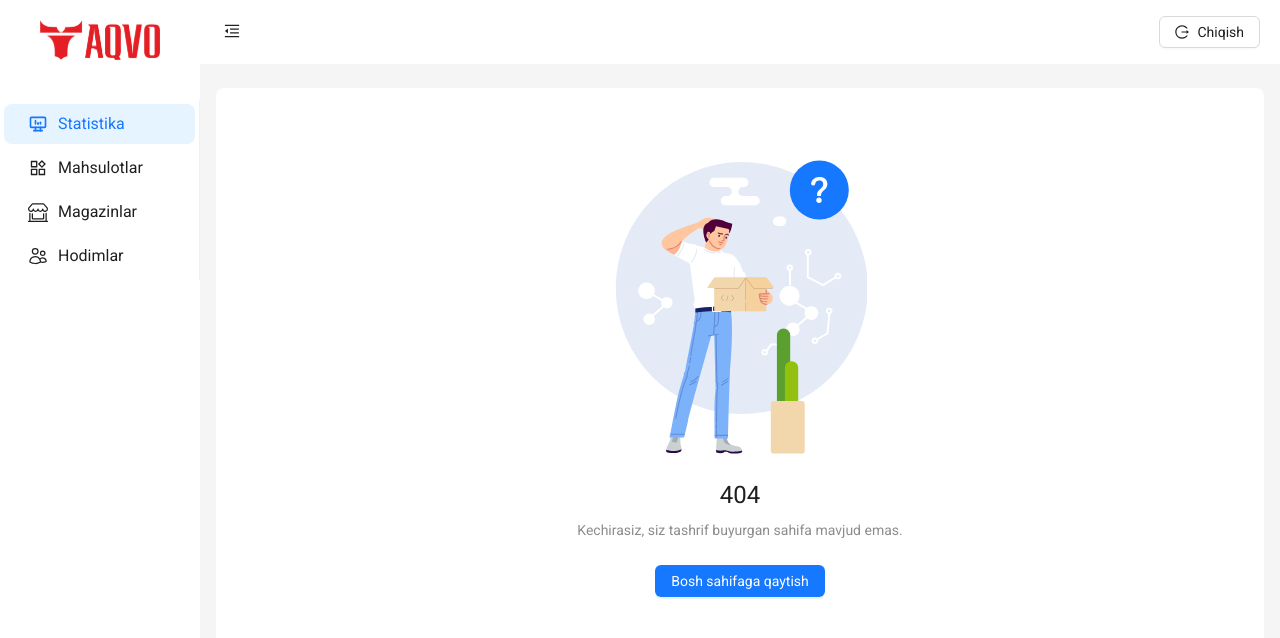
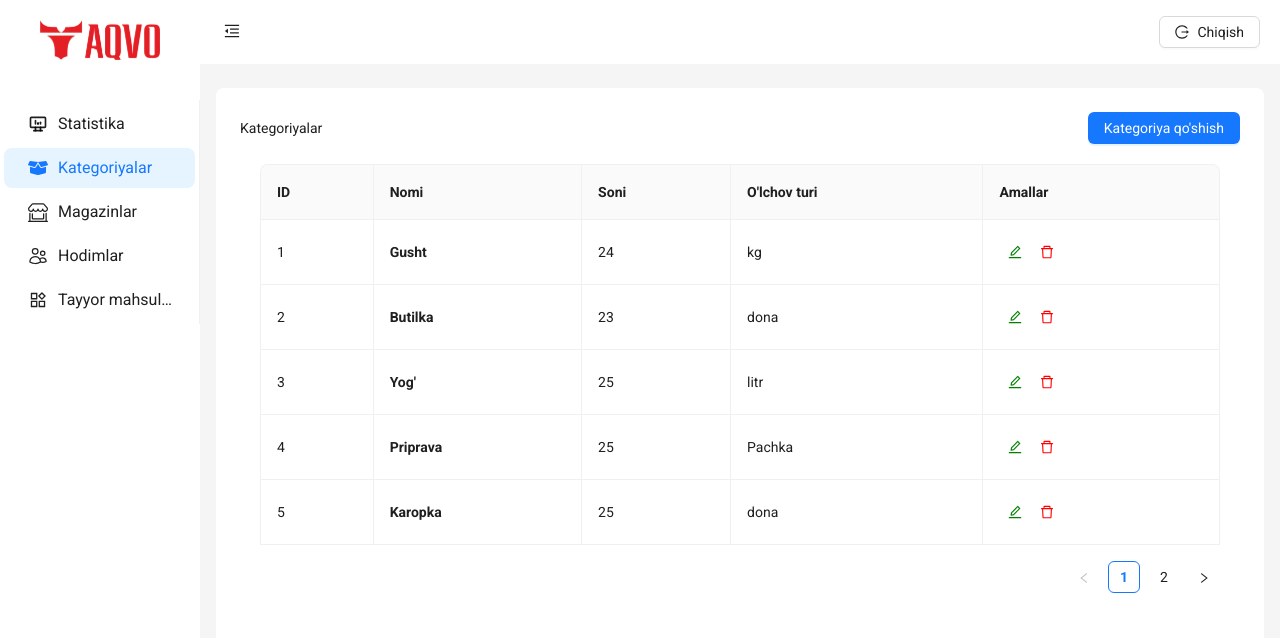
Before and after one commit to ShamsiddinWeb/Sovchilar-Admin, a React (Vite) app: page /categories in a window 1280 px wide. Before the commit this address had no page. Shown: the top 638 px of the page. Built offline with nearby package versions, Linux system fonts and the light colour scheme.

Commit message:
add edit form and add form in category

```diff
--- a/src/App.jsx
+++ b/src/App.jsx
@@ -1,34 +1,34 @@
-
-import { Route, Routes } from 'react-router-dom'
-import './App.css'
-import RootLayout from './layout/Layout'
-import Analytics from './pages/analiytics/Analytics'
-import Employees from './pages/employment/Employees'
-import Products from './pages/products/Products'
-import Shops from './pages/shop/Shops'
-import Login from './pages/auth/Login'
-import Error404 from './pages/error404/Error404'
-import SingleShop from './pages/shop/components/SingleShop'
+import { Route, Routes } from "react-router-dom";
+import "./App.css";
+import RootLayout from "./layout/Layout";
+import Analytics from "./pages/analiytics/Analytics";
+import Employees from "./pages/employment/Employees";
+import Category from "./pages/products/Category";
+import Shops from "./pages/shop/Shops";
+import Login from "./pages/auth/Login";
+import Error404 from "./pages/error404/Error404";
+import SingleShop from "./pages/shop/components/SingleShop";
+import ReadyProduct from "./pages/readyProduct/ReadyProduct";
+import SingleCategory from "./pages/products/components/SingleCategory";
 
 function App() {
-
   return (
     <>
-    <Routes>
-        <Route path='login' element={<Login/>}/>
+      <Routes>
+        <Route path="login" element={<Login />} />
         <Route path="/" element={<RootLayout />}>
           <Route index element={<Analytics />} />
-          <Route path="/products" element={<Products />} />
+          <Route path="/categories" element={<Category />} />
+          <Route path="/categories/:id" element={<SingleCategory />} />
           <Route path="/shops" element={<Shops />} />
           <Route path="/shops/:id" element={<SingleShop />} />
           <Route path="/employees" element={<Employees />} />
-          <Route path='/*' element={<Error404/>}/>
+          <Route path="/ready-product" element={<ReadyProduct />} />
+          <Route path="/*" element={<Error404 />} />
         </Route>
-
       </Routes>
-
     </>
-  )
+  );
 }
 
-export default App
+export default App;
--- a/src/layout/Layout.jsx
+++ b/src/layout/Layout.jsx
@@ -11,6 +11,7 @@ import { AiOutlineProduct } from "react-icons/ai";
 import { Button, Layout, Menu, theme } from 'antd';
 import { Link, Outlet, useLocation, useNavigate, useParams } from 'react-router-dom';
 import logo from "../assets/logo.png"
+import { FaBoxOpen } from 'react-icons/fa';
 const { Header, Sider, Content } = Layout;
 const RootLayout = () => {
   const [collapsed, setCollapsed] = useState(false);
@@ -27,7 +28,9 @@ const RootLayout = () => {
     switch (location?.pathname) {
       case '/analytics':
         return ['1'];
-      case '/products':
+      case '/categories':
+        return ['2'];
+        case `/categories/${id}`:
         return ['2'];
       case '/shops':
         return ['3'];
@@ -35,6 +38,8 @@ const RootLayout = () => {
         return ['3'];
       case '/employees':
         return ['4'];
+        case '/ready-product':
+        return ['5'];
       default:
         return ['1'];
     }
@@ -62,8 +67,8 @@ const RootLayout = () => {
               },
               {
                 key: '2',
-                icon: <AiOutlineProduct style={{fontSize: "20px"}}/>,
-                label: <Link to="/products">Mahsulotlar</Link>,
+                icon: <FaBoxOpen style={{fontSize: "20px"}}/>,
+                label: <Link to="/categories">Kategoriyalar</Link>,
               },
               {
                 key: '3',
@@ -74,6 +79,11 @@ const RootLayout = () => {
                 key: '4',
                 icon: <HiOutlineUsers style={{fontSize: "20px"}}/>,
                 label: <Link to="/employees">Hodimlar</Link>,
+              },
+              {
+                key: '5',
+                icon: <AiOutlineProduct style={{fontSize: "20px"}}/>,
+                label: <Link to="/ready-product">Tayyor mahsulotlar</Link>,
               },
 
           ]}
--- /dev/null
+++ b/src/pages/products/Category.jsx
@@ -0,0 +1,46 @@
+import { Button } from "antd";
+import React, { useState } from "react";
+import ModalComponent from "../../components/Modal";
+import MyTable from "./components/Table";
+import CategoryAddForm from "./components/CategoryAddForm";
+import CategoryEditForm from "./components/CategoryEditForm";
+
+const Category = () => {
+  const [isModalOpen, setIsModalOpen] = useState(false);
+  const [formType, setFormType] = useState(null)
+  const [editCategoryData, setEditCategoryData] = useState(null)
+
+  const showModal = (type) => {
+    setFormType(type);
+    setIsModalOpen(true);
+  };
+
+  const handleOk = () => {
+    setIsModalOpen(false);
+  };
+
+  const handleCancel = () => {
+    setIsModalOpen(false);
+  };
+  return (
+    <div>
+      <ModalComponent
+        isOpen={isModalOpen}
+        onOk={handleOk}
+        onCancel={handleCancel}
+        title={formType === "add" ? "Kategoriya qo'shish" : "Kategoriya tahrirlash"}
+      >
+        {formType === "add" ? <CategoryAddForm onModalClose={handleCancel}/> : formType === "edit" ? <CategoryEditForm editCategoryData={editCategoryData} onModalClose={handleCancel}/> : <div></div>}
+      </ModalComponent>
+      <div className="flex justify-between items-center">
+        <div>Kategoriyalar</div>
+        <Button type="primary" onClick={() => showModal("add")}>
+          Kategoriya qo'shish
+        </Button>
+      </div>
+      <MyTable showModal={showModal} setEditCategoryData={setEditCategoryData}/>
+    </div>
+  );
+};
+
+export default Category;
--- a/src/pages/products/Products.jsx
+++ /dev/null
@@ -1,42 +0,0 @@
-import { Button } from "antd";
-import React, { useState } from "react";
-import ModalComponent from "../../components/Modal";
-import MyTable from "./components/Table";
-
-const Products = () => {
-  const [isModalOpen, setIsModalOpen] = useState(false);
-
-  const showModal = () => {
-    setIsModalOpen(true);
-  };
-
-  const handleOk = () => {
-    setIsModalOpen(false);
-  };
-
-  const handleCancel = () => {
-    setIsModalOpen(false);
-  };
-  return (
-    <div>
-      <ModalComponent
-        isOpen={isModalOpen}
-        onOk={handleOk}
-        onCancel={handleCancel}
-        title="Mahsulot qo'shish"
-      >
-        <p>This is a dynamic modal content!</p>
-        <p>You can pass any React element here as children.</p>
-      </ModalComponent>
-      <div className="flex justify-between items-center">
-        <div>Mahsulotlar</div>
-        <Button type="primary" onClick={showModal}>
-          Mahsulot qo'shish
-        </Button>
-      </div>
-      <MyTable />
-    </div>
-  );
-};
-
-export default Products;
--- /dev/null
+++ b/src/pages/products/components/CategoryAddForm.jsx
@@ -0,0 +1,84 @@
+import React, { useEffect } from "react";
+import { Button, Select } from "antd";
+import { useForm, Controller } from "react-hook-form";
+import InputField from "../../../components/InputField";
+import { unitOptions } from "../constants/data";
+const { Option } = Select;
+
+const CategoryAddForm = ({ onModalClose }) => {
+  const {
+    control,
+    handleSubmit,
+    formState: { errors },
+    reset,
+  } = useForm();
+
+  useEffect(() => {
+    reset();
+  }, [onModalClose]);
+
+  const onSubmit = (data) => {
+    console.log(data);
+    onModalClose();
+    reset();
+  };
+
+  return (
+    <form className="mt-[20px]" onSubmit={handleSubmit(onSubmit)}>
+      {/* Kategoriya nomi maydoni */}
+      <InputField
+        control={control}
+        name="category"
+        label="Kategoriya Nomi"
+        placeholder="Masalan, Go'sht"
+        type="text"
+        rules={{
+          required: "Kategoriya nomi maydoni talab qilinadi",
+          minLength: {
+            value: 2,
+            message:
+              "Kategoriya nomi kamida 2 ta belgidan iborat bo'lishi kerak",
+          },
+        }}
+        error={errors?.category} // Xatolikni ko'rsatish
+      />
+
+      {/* Miqdor turi maydoni */}
+      <div className="mb-4">
+        <label className="block text-gray-700 font-medium mb-1">
+          Miqdor Turi
+        </label>
+        <Controller
+          control={control}
+          name="unit"
+          rules={{
+            required: "Miqdor turi maydoni talab qilinadi",
+          }}
+          render={({ field }) => (
+            <Select
+              {...field}
+              className="w-full"
+              placeholder="Miqdor turini tanlang"
+              allowClear
+            >
+              {unitOptions?.map((option, i) => (
+                <Option key={i} value={option?.value}>
+                  {option?.label}
+                </Option>
+              ))}
+            </Select>
+          )}
+        />
+        {errors?.unit && (
+          <p className="text-red-500 text-sm mt-1">{errors?.unit?.message}</p>
+        )}
+      </div>
+
+      <Button type="primary" htmlType="submit" className="w-full">
+        Saqlash
+      </Button>
+    </form>
+  );
+};
+
+export default CategoryAddForm;
--- /dev/null
+++ b/src/pages/products/components/CategoryEditForm.jsx
@@ -0,0 +1,85 @@
+
+import { useEffect, useState } from "react";
+import { Button, Select } from "antd";
+import { useForm, Controller } from "react-hook-form";
+import InputField from "../../../components/InputField";
+import { unitOptions } from "../constants/data";
+const { Option } = Select;
+
+const CategoryEditForm = ({ onModalClose, editCategoryData }) => {
+  const { control, handleSubmit, formState: { errors }, reset } = useForm();
+
+  useEffect(() => {
+    if (editCategoryData) {
+      reset({
+        category: editCategoryData.category,
+        unit: editCategoryData.unit,
+      });
+    }
+  }, [editCategoryData]);
+
+  const onSubmit = async (data) => {
+    console.log(data);
+
+  };
+
+  return (
+    <form className="mt-[20px]" onSubmit={handleSubmit(onSubmit)}>
+      {/* Kategoriya nomi maydoni */}
+      <InputField
+        control={control}
+        name="category"
+        label="Kategoriya Nomi"
+        placeholder="Masalan, Go'sht"
+        type="text"
+        rules={{
+          required: "Kategoriya nomi maydoni talab qilinadi",
+          minLength: {
+            value: 2,
+            message: "Kategoriya nomi kamida 2 ta belgidan iborat bo'lishi kerak",
+          }
+        }}
+        error={errors?.category} // Xatolikni ko'rsatish
+      />
+
+      {/* Miqdor turi maydoni */}
+      <div className="mb-4">
+        <label className="block text-gray-700 font-medium mb-1">Miqdor Turi</label>
+        <Controller
+          control={control}
+          name="unit"
+          rules={{
+            required: "Miqdor turi maydoni talab qilinadi",
+          }}
+          render={({ field }) => (
+            <Select
+              {...field}
+              className="w-full"
+              placeholder="Miqdor turini tanlang"
+              allowClear
+            >
+              {unitOptions?.map((option, i) => (
+                <Option key={i} value={option?.value}>
+                  {option?.label}
+                </Option>
+              ))}
+            </Select>
+          )}
+        />
+        {errors?.unit && (
+          <p className="text-red-500 text-sm mt-1">{errors?.unit?.message}</p>
+        )}
+      </div>
+
+      <Button
+        type="primary"
+        htmlType="submit"
+        className="w-full"
+      >
+        Saqlash
+      </Button>
+    </form>
+  );
+};
+
+export default CategoryEditForm;
--- /dev/null
+++ b/src/pages/products/components/SingleCategory.jsx
@@ -0,0 +1,17 @@
+import React from "react";
+import { Button } from "antd";
+
+const SingleCategory = () => {
+  return (
+    <div>
+      <div className="flex justify-between items-center">
+        <div>Mahsulotlar</div>
+        <Button type="primary" >
+          Mahsulot qo'shish
+        </Button>
+      </div>
+    </div>
+  );
+};
+
+export default SingleCategory;
--- a/src/pages/products/components/Table.jsx
+++ b/src/pages/products/components/Table.jsx
@@ -1,63 +1,48 @@
-import React, { useState } from "react";
+
 import { Table, Button, Popconfirm } from "antd";
-import "antd/dist/reset.css"; // Ant Design CSS qo'shilganiga ishonch hosil qiling
+import "antd/dist/reset.css";
 import {
   DeleteOutlined,
   EditOutlined,
   QuestionCircleOutlined,
 } from "@ant-design/icons";
-import ModalComponent from "../../../components/Modal";
+import { useNavigate } from "react-router-dom";
 
-const MyTable = () => {
-  const [isModalVisible, setIsModalVisible] = useState(false); // Modal oynasining holatini boshqarish
-  const [selectedRecord, setSelectedRecord] = useState(null); // Tanlangan yozuvni saqlash
+const MyTable = ({showModal, setEditCategoryData}) => {
+
+  const navigate = useNavigate()
 
   const handleEdit = (record) => {
-    setSelectedRecord(record); // Tanlangan yozuvni saqlash
-    setIsModalVisible(true); // Modal oynasini ochish
-  };
-  const handleCancel = () => {
-    setIsModalVisible(false); // Modal oynasini yopish
+    setEditCategoryData(record)
+    showModal("edit")
   };
 
-  const handleSave = () => {
-    // Bu yerda yozuvni saqlash jarayoni bo'lishi mumkin
-    setIsModalVisible(false); // Modalni yopish
-  };
+
+
+
   const handleDelete = (id) => {
     console.log(id);
   };
   const columns = [
     {
       title: "ID",
-      dataIndex: "id",
-      key: "id",
+      dataIndex: "id"
     },
     {
-      title: "Ism",
-      dataIndex: "name",
-      key: "name",
+      title: "Nomi",
+      dataIndex: "category",
       render: (text) => <strong>{text}</strong>,
     },
     {
-      title: "Yosh",
-      dataIndex: "age",
-      key: "age",
-      render: (age) =>
-        age > 24 ? (
-          <span style={{ color: "green" }}>{age}</span>
-        ) : (
-          <span style={{ color: "red" }}>{age}</span>
-        ),
+      title: "Soni",
+      dataIndex: "count"
     },
     {
-      title: "Manzil",
-      dataIndex: "address",
-      key: "address",
+      title: "O'lchov turi",
+      dataIndex: "unit"
     },
     {
       title: "Amallar",
-      key: "actions",
       render: (_, record) => (
         <div>
           <Button
@@ -90,76 +75,66 @@ const MyTable = () => {
 
   const data = [
     {
-      key: "1",
       id: 1,
-      name: "Otabek",
-      age: 24,
-      address: "Toshkent, O'zbekiston",
+      category: "Gusht",
+      count: 24,
+      unit: 'kg',
     },
     {
-      key: "2",
       id: 2,
-      name: "Lena",
-      age: 23,
-      address: "Andijon, O'zbekiston",
+      category: "Butilka",
+      count: 23,
+      unit: 'dona',
     },
     {
-      key: "3",
       id: 3,
-      name: "Akmal",
-      age: 25,
-      address: "Samarqand, O'zbekiston",
+      category: "Yog'",
+      count: 25,
+      unit: "litr"
     },
     {
-      key: "4",
       id: 4,
-      name: "Akmal",
-      age: 25,
-      address: "Samarqand, O'zbekiston",
+      category: "Priprava",
+      count: 25,
+      unit: 'Pachka'
     },
     {
-      key: "5",
       id: 5,
-      name: "Akmal",
-      age: 25,
-      address: "Samarqand, O'zbekiston",
+      category: "Karopka",
+      count: 25,
+      unit: "dona"
     },
     {
-      key: "6",
       id: 6,
-      name: "Akmal",
-      age: 25,
-      address: "Samarqand, O'zbekiston",
+      category: "Etketka",
+      count: 25,
+      unit: "dona"
     },
     {
-      key: "7",
       id: 7,
-      name: "Akmal",
-      age: 25,
-      address: "Samarqand, O'zbekiston",
+      category: "Krishka",
+      count: 25,
+      unit: "dona"
     },
   ];
 
   return (
     <div style={{ margin: "20px", overflow: "auto" }}>
-      <Table columns={columns} dataSource={data} pagination={{ pageSize: 5 }} onRow={(record) => ({
+      <Table
+        bordered
+        columns={columns}
+        dataSource={data}
+        pagination={{ pageSize: 5 }}
+        onRow={(record) => ({
+          style: { cursor: 'pointer' },
           onClick: (event) => {
             if (!event.target.closest("button")) {
-              console.log(record);
+              navigate(`/categories/${record?.id}`)
             }
           },
-        })}/>
-      <ModalComponent
-        title="Mahsulotni tahrirlash"
-        isOpen={isModalVisible}
-        onOk={handleSave}
-        onCancel={handleCancel}
-      >
-        <span className="border-r p-1">{selectedRecord?.id}</span>
-        <span className="border-r p-1">{selectedRecord?.name}</span>
-        <span className="border-r p-1">{selectedRecord?.age}</span>
-        <span className="border-r p-1">{selectedRecord?.address}</span>
-      </ModalComponent>
+        })}
+        rowKey={(record) => record.id}
+      />
     </div>
   );
 };
--- /dev/null
+++ b/src/pages/products/constants/data.js
@@ -0,0 +1,6 @@
+export const unitOptions = [
+    { value: 'KG', label: 'Kilogramm' },
+    { value: 'DONA', label: 'Dona' },
+    { value: 'PACHKA', label: 'Pachka' },
+    { value: 'LITR', label: 'Litr' },
+  ];
--- /dev/null
+++ b/src/pages/readyProduct/ReadyProduct.jsx
@@ -0,0 +1,9 @@
+import React from 'react'
+
+const ReadyProduct = () => {
+  return (
+    <div>ReadyProduct</div>
+  )
+}
+
+export default ReadyProduct
```
